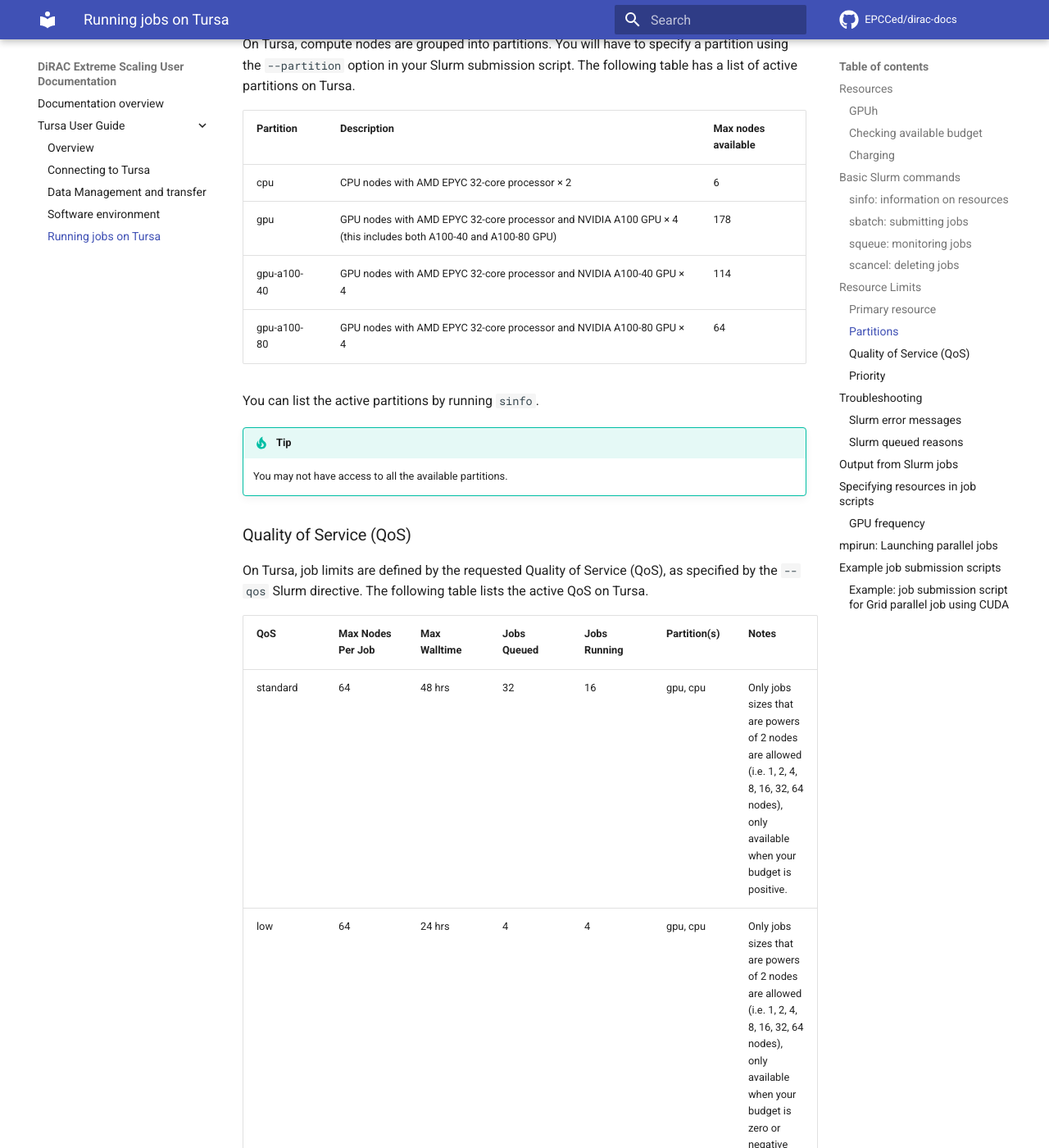
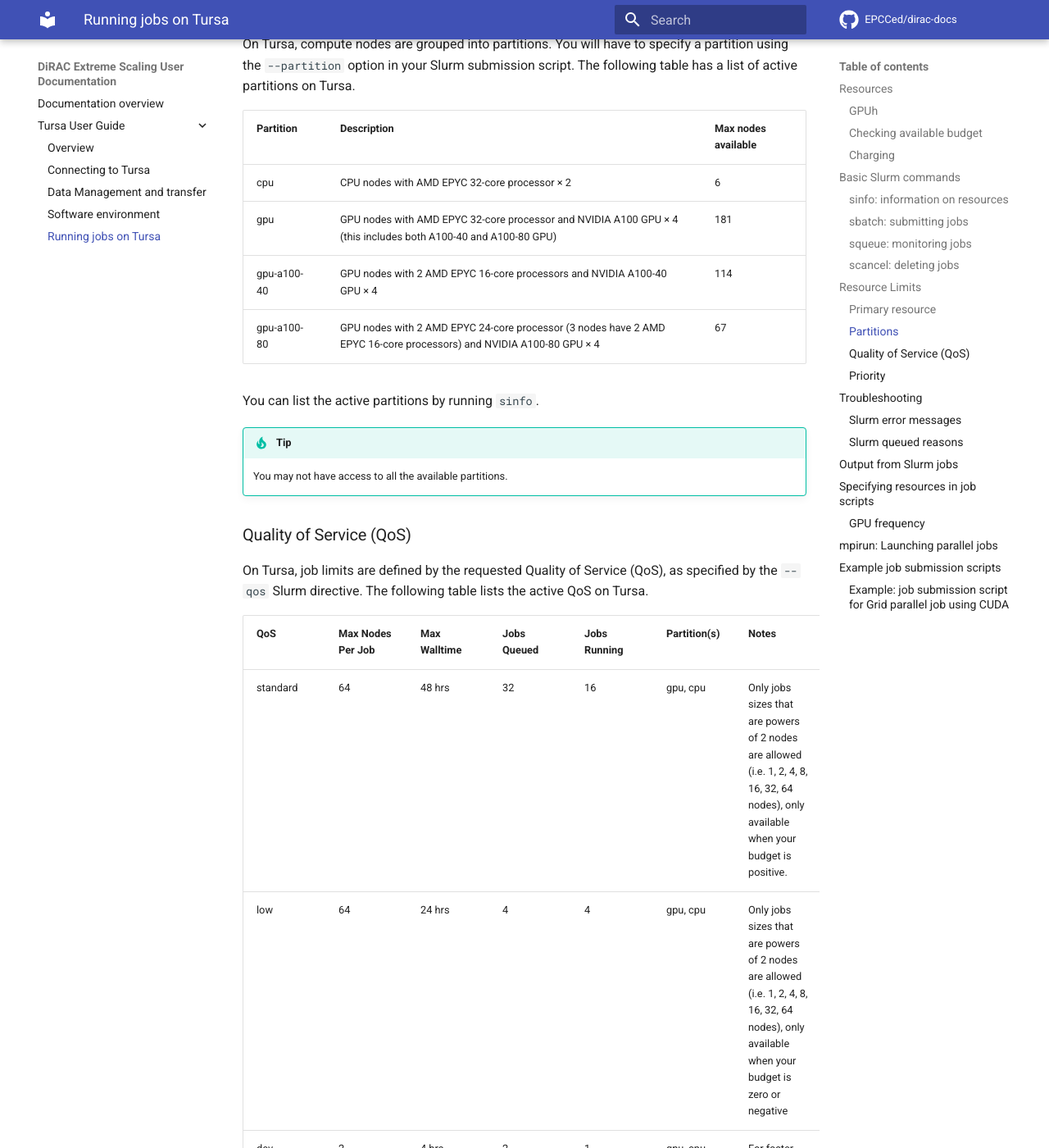
Before and after one commit to EPCCed/dirac-docs, an MkDocs documentation site: the page built from docs/tursa-user-guide/scheduler.md, in a window 1280 px wide and 1400 px high, scrolled down 4120 px. Shown: the whole window at 82% size. Built offline with MkDocs 1.6.1 and Material for MkDocs 9.7.7, drawn with Linux system fonts in a browser that asks for light colours; comment, search, counter and statistics services are not loaded; some of the changed text lies outside the part shown.

Commit message:
Update scheduler.md
Corrected info about A100-80 nodes and added dev queue info

```diff
--- a/docs/tursa-user-guide/scheduler.md
+++ b/docs/tursa-user-guide/scheduler.md
@@ -178,9 +178,9 @@
 | Partition | Description                                                 | Max nodes available |
 | --------- | ----------------------------------------------------------- | ------------------- |
 | cpu  | CPU nodes with AMD EPYC 32-core processor &times; 2    | 6               |
-| gpu  | GPU nodes with AMD EPYC 32-core processor and NVIDIA A100 GPU &times; 4 (this includes both A100-40 and A100-80 GPU)  | 178                |
-| gpu-a100-40  | GPU nodes with AMD EPYC 32-core processor and NVIDIA A100-40 GPU &times; 4  | 114                |
-| gpu-a100-80  | GPU nodes with AMD EPYC 32-core processor and NVIDIA A100-80 GPU &times; 4  | 64                |
+| gpu  | GPU nodes with AMD EPYC 32-core processor and NVIDIA A100 GPU &times; 4 (this includes both A100-40 and A100-80 GPU)  | 181                |
+| gpu-a100-40  | GPU nodes with 2 AMD EPYC 16-core processors and NVIDIA A100-40 GPU &times; 4  | 114                |
+| gpu-a100-80  | GPU nodes with 2 AMD EPYC 24-core processor (3 nodes have 2 AMD EPYC 16-core processors) and NVIDIA A100-80 GPU &times; 4  | 67                |
 
 You can list the active partitions by running `sinfo`.
 
@@ -197,6 +197,7 @@
 | ---------- | ----------------- | ------------ | ----------- | ------------ | ------------ | ------|
 | standard   | 64                | 48 hrs       | 32          | 16           | gpu, cpu     | Only jobs sizes that are powers of 2 nodes are allowed (i.e. 1, 2, 4, 8, 16, 32, 64 nodes), only available when your budget is positive. |
 | low        | 64                | 24 hrs       | 4           | 4            | gpu, cpu     | Only jobs sizes that are powers of 2 nodes are allowed (i.e. 1, 2, 4, 8, 16, 32, 64 nodes), only available when your budget is zero or negative |
+| dev        | 2                | 4 hrs       | 2           | 1            | gpu, cpu     | For faster turnaround for development jobs and interactive sessions, only available when your budget is zero or negative. The dev QoS must be used with a GPU partition. |
 
 You can find out the QoS that you can use by running the following
 command:
```
